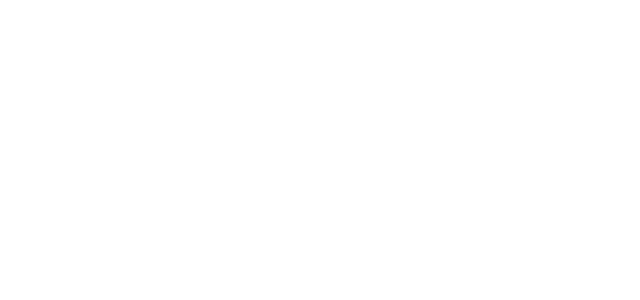
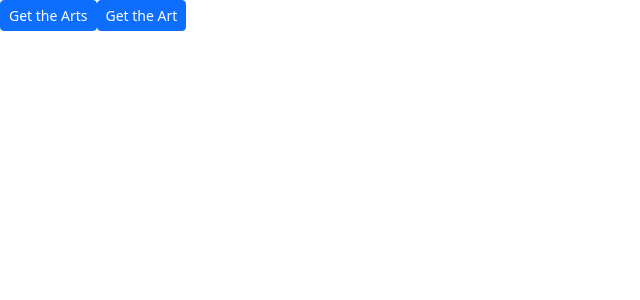
Before and after one commit to aljanjic/dailyartapp, an Angular app: page / in a window 1280 px wide. Shown: the top 300 px of the page, without its empty margins (0-640 px from the left). Built offline with nearby package versions, Linux system fonts and the light colour scheme.

Commit message:
Creating ArtService

```diff
--- a/src/app/app.component.html
+++ b/src/app/app.component.html
@@ -1 +1,9 @@
+
+
+<button class="btn btn-primary btn-sm" (click)="onGetArts()"> Get the Arts </button>
+
+
+<button class="btn btn-primary btn-sm" (click)="onGetArt()"> Get the Art </button>
+
+
 <router-outlet></router-outlet>
--- a/src/app/app.component.ts
+++ b/src/app/app.component.ts
@@ -1,4 +1,6 @@
 import { Component } from '@angular/core';
+import { ArtService } from './service/art.service';
+import { Observable } from 'rxjs';
 
 @Component({
   selector: 'app-root',
@@ -7,4 +9,21 @@ import { Component } from '@angular/core';
 })
 export class AppComponent {
   title = 'dailyartapp';
+
+  art: Object = {};
+
+
+  constructor(private artService: ArtService){}
+
+  onGetArts():void{
+    this.art = this.artService.getArts()
+    console.log(this.art)
+
+  }
+
+  onGetArt():void{
+    this.art = this.artService.getArt()
+    console.log(this.art)
+
+  }
 }
--- a/src/app/app.module.ts
+++ b/src/app/app.module.ts
@@ -5,6 +5,7 @@ import { HttpClientModule } from '@angular/common/http'
 
 import { AppRoutingModule } from './app-routing.module';
 import { AppComponent } from './app.component';
+import { ArtService } from './service/art.service';
 
 @NgModule({
   declarations: [
@@ -15,7 +16,7 @@ import { AppComponent } from './app.component';
     AppRoutingModule,
     HttpClientModule
   ],
-  providers: [],
+  providers: [ArtService],
   bootstrap: [AppComponent]
 })
 export class AppModule { }
--- /dev/null
+++ b/src/app/service/art.service.ts
@@ -0,0 +1,23 @@
+import { HttpClient } from '@angular/common/http';
+import { Injectable } from '@angular/core';
+import { Observable } from 'rxjs';
+
+@Injectable({
+  providedIn: 'root'
+})
+export class ArtService {
+
+  private apiUrl = `https://api.artic.edu/api/v1/artworks/129884`
+
+  constructor(private http: HttpClient) { }
+
+
+
+  getArts():Observable<Object>{
+    return this.http.get<Object>(this.apiUrl)
+  }
+
+  getArt():Observable<Object>{
+    return this.http.get<Object>(this.apiUrl)
+  }
+}
```
Also changed, not shown: src/app/service/fetch-art.service.ts (deleted, +0 -9 lines).
